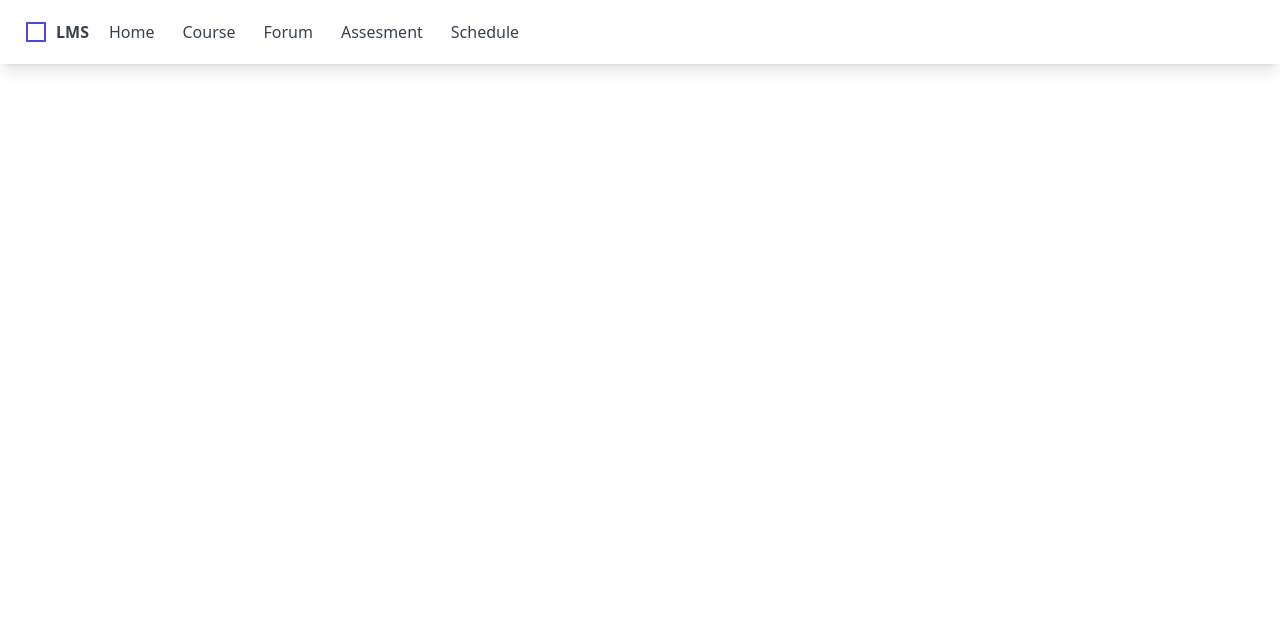
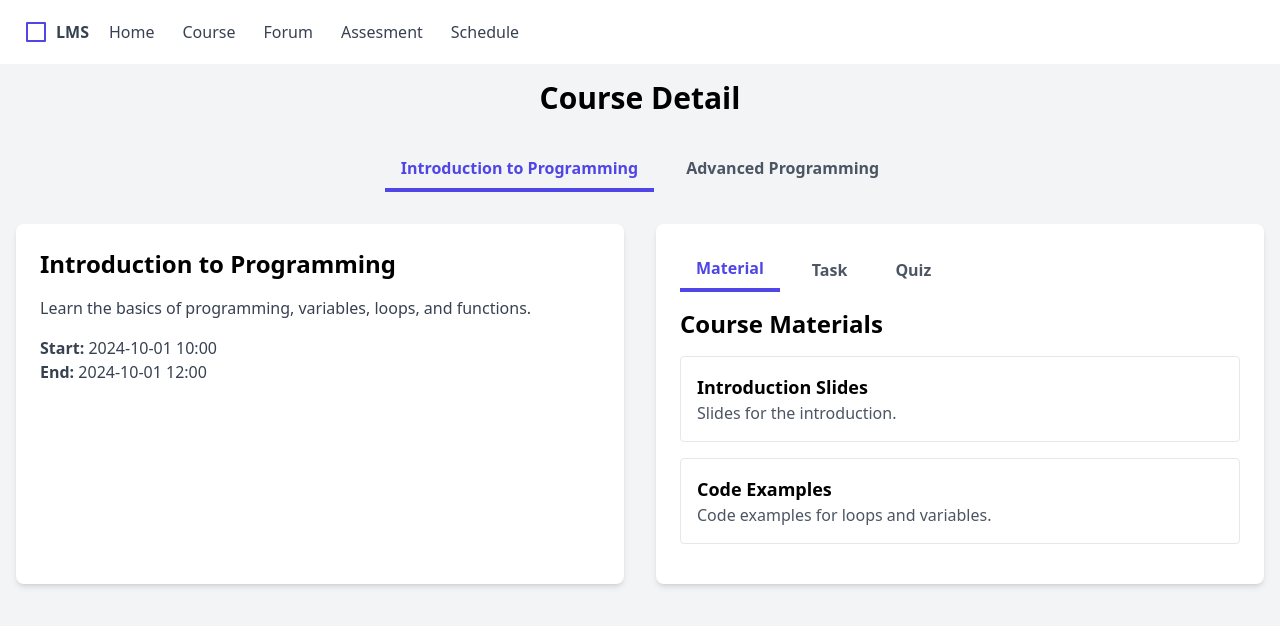
Before and after one commit to BryanJanuardo/LMS-TSX, a React (Vite) app in the folder front-end/LMS/: page /courses/sessions in a window 1280 px wide. Shown: the top 626 px of the page. Built offline with nearby package versions, Linux system fonts and the light colour scheme.

Commit message:
Add Detail Course FE

```diff
--- a/front-end/LMS/src/App.tsx
+++ b/front-end/LMS/src/App.tsx
@@ -3,6 +3,7 @@ import Navbar from './components/Navbar'
 import Dashboard from './pages/Dashboard'
 import FormCourse  from './pages/FormCourse'
 import ListCourses from './pages/ListCourses'
+import CourseSessions from './pages/CourseSessions'
 function App() {
   return (
     <>
@@ -12,6 +13,7 @@ function App() {
           <Route path='/' element={<Dashboard />} />
           <Route path='/courses' element={<ListCourses />} />
           <Route path='/courses/create' element={<FormCourse />} />
+          <Route path='/courses/sessions' element={<CourseSessions />} />
         </Routes>
       </BrowserRouter>
     </>
--- /dev/null
+++ b/front-end/LMS/src/pages/CourseSessions.tsx
@@ -0,0 +1,148 @@
+import React, { useState } from 'react';
+
+interface Session {
+  id: string;
+  name: string;
+  description: string;
+  start: string;
+  end: string;
+  materials: Material[];
+}
+
+interface Material {
+  id: string;
+  title: string;
+  description: string;
+}
+
+const sessions: Session[] = [
+  {
+    id: 'S1',
+    name: 'Introduction to Programming',
+    description: 'Learn the basics of programming, variables, loops, and functions.',
+    start: '2024-10-01 10:00',
+    end: '2024-10-01 12:00',
+    materials: [
+      { id: 'M1', title: 'Introduction Slides', description: 'Slides for the introduction.' },
+      { id: 'M2', title: 'Code Examples', description: 'Code examples for loops and variables.' },
+    ],
+  },
+  {
+    id: 'S2',
+    name: 'Advanced Programming',
+    description: 'Dive deeper into object-oriented programming, classes, and modules.',
+    start: '2024-10-02 10:00',
+    end: '2024-10-02 12:00',
+    materials: [
+      { id: 'M3', title: 'OOP Slides', description: 'Slides for object-oriented programming.' },
+      { id: 'M4', title: 'Project Files', description: 'Example project files for OOP.' },
+    ],
+  },
+];
+
+const CourseSessions: React.FC = () => {
+  const [selectedSession, setSelectedSession] = useState<Session>(sessions[0]);
+  const [activeTab, setActiveTab] = useState('material'); // State to manage active tab in the third navbar
+
+  return (
+    <div className="p-4 bg-gray-100 min-h-screen">
+      <h1 className="text-3xl font-bold mb-8 text-center">Course Detail</h1>
+
+      {/* Session Navbar */}
+      <nav className="flex justify-center mb-8 space-x-4">
+        {sessions.map((session) => (
+          <button
+            key={session.id}
+            onClick={() => setSelectedSession(session)}
+            className={`px-4 py-2 font-semibold border-b-4 ${
+              selectedSession.id === session.id
+                ? 'border-indigo-600 text-indigo-600'
+                : 'border-transparent text-gray-600 hover:text-indigo-600'
+            } transition duration-300`}
+          >
+            {session.name}
+          </button>
+        ))}
+      </nav>
+
+      {/* Content Area */}
+      <div className="grid grid-cols-1 lg:grid-cols-2 gap-8">
+        {/* Left Side: Session Details */}
+        <div className="bg-white p-6 rounded-lg shadow-md">
+          <h2 className="text-2xl font-semibold mb-4">{selectedSession.name}</h2>
+          <p className="mb-4 text-gray-700">{selectedSession.description}</p>
+          <p className="text-gray-700">
+            <strong>Start:</strong> {selectedSession.start}
+          </p>
+          <p className="text-gray-700">
+            <strong>End:</strong> {selectedSession.end}
+          </p>
+        </div>
+
+        {/* Right Side: Course Materials with Third Navbar */}
+        <div className="bg-white p-6 rounded-lg shadow-md">
+          {/* Third Navbar */}
+          <nav className="flex justify-start mb-4 space-x-4">
+            <button
+              className={`px-4 py-2 font-semibold ${
+                activeTab === 'material' ? 'text-indigo-600 border-b-4 border-indigo-600' : 'text-gray-600 hover:text-indigo-600'
+              } transition duration-300`}
+              onClick={() => setActiveTab('material')}
+            >
+              Material
+            </button>
+            <button
+              className={`px-4 py-2 font-semibold ${
+                activeTab === 'task' ? 'text-indigo-600 border-b-4 border-indigo-600' : 'text-gray-600 hover:text-indigo-600'
+              } transition duration-300`}
+              onClick={() => setActiveTab('task')}
+            >
+              Task
+            </button>
+            <button
+              className={`px-4 py-2 font-semibold ${
+                activeTab === 'quiz' ? 'text-indigo-600 border-b-4 border-indigo-600' : 'text-gray-600 hover:text-indigo-600'
+              } transition duration-300`}
+              onClick={() => setActiveTab('quiz')}
+            >
+              Quiz
+            </button>
+          </nav>
+
+          {/* Content based on active tab */}
+          <div>
+            {activeTab === 'material' && (
+              <div>
+                <h2 className="text-2xl font-semibold mb-4">Course Materials</h2>
+                <ul>
+                  {selectedSession.materials.map((material) => (
+                    <li key={material.id} className="mb-4">
+                      <div className="p-4 border rounded hover:shadow-lg transition duration-300 cursor-pointer hover:bg-indigo-50">
+                        <h3 className="text-lg font-semibold">{material.title}</h3>
+                        <p className="text-gray-600">{material.description}</p>
+                      </div>
+                    </li>
+                  ))}
+                </ul>
+              </div>
+            )}
+            {activeTab === 'task' && (
+              <div>
+                <h2 className="text-2xl font-semibold mb-4">Tasks</h2>
+                <p className="text-gray-600">Task content goes here.</p>
+              </div>
+            )}
+            {activeTab === 'quiz' && (
+              <div>
+                <h2 className="text-2xl font-semibold mb-4">Quizzes</h2>
+                <p className="text-gray-600">Quiz content goes here.</p>
+              </div>
+            )}
+          </div>
+        </div>
+      </div>
+    </div>
+  );
+};
+
+export default CourseSessions;
--- a/front-end/LMS/src/pages/Dashboard.tsx
+++ b/front-end/LMS/src/pages/Dashboard.tsx
@@ -5,9 +5,7 @@ const Dashboard = () => {
     <div className="p-4 bg-gray-100 min-h-screen">
       <h1 className="text-3xl font-bold mb-8 text-center animate-fadeIn">LMS Dashboard</h1>
 
-      {/* Grid layout for cards */}
       <div className="grid grid-cols-1 md:grid-cols-2 lg:grid-cols-3 gap-8">
-        {/* User Management */}
         <div className="bg-white p-6 rounded-lg shadow-md hover:shadow-lg transition duration-500 ease-in-out transform hover:-translate-y-2 animate-slideUp">
           <h2 className="text-2xl font-semibold mb-4">User Management</h2>
           <p>Manage students, teachers, and administrators. Assign roles, handle permissions, and oversee profiles.</p>
@@ -16,7 +14,6 @@ const Dashboard = () => {
           </button>
         </div>
 
-        {/* Course Management */}
         <div className="bg-white p-6 rounded-lg shadow-md hover:shadow-lg transition duration-500 ease-in-out transform hover:-translate-y-2 animate-slideUp">
           <h2 className="text-2xl font-semibold mb-4">Course Management</h2>
           <p>Create, edit, and delete courses. Manage course content and assignments for students.</p>
@@ -25,7 +22,6 @@ const Dashboard = () => {
           </button>
         </div>
 
-        {/* Session Management */}
         <div className="bg-white p-6 rounded-lg shadow-md hover:shadow-lg transition duration-500 ease-in-out transform hover:-translate-y-2 animate-slideUp">
           <h2 className="text-2xl font-semibold mb-4">Session Management</h2>
           <p>Schedule and manage sessions for your courses. Create lesson plans and upload resources.</p>
@@ -34,7 +30,6 @@ const Dashboard = () => {
           </button>
         </div>
 
-        {/* Forum Management */}
         <div className="bg-white p-6 rounded-lg shadow-md hover:shadow-lg transition duration-500 ease-in-out transform hover:-translate-y-2 animate-slideUp">
           <h2 className="text-2xl font-semibold mb-4">Forum Management</h2>
           <p>Oversee course discussions, moderate content, and encourage student participation.</p>
@@ -43,21 +38,11 @@ const Dashboard = () => {
           </button>
         </div>
 
-        {/* Progress Tracking */}
         <div className="bg-white p-6 rounded-lg shadow-md hover:shadow-lg transition duration-500 ease-in-out transform hover:-translate-y-2 animate-slideUp">
           <h2 className="text-2xl font-semibold mb-4">Progress Tracking</h2>
           <p>Track student progress across courses. View grades, attendance, and course completion.</p>
           <button className="mt-4 bg-indigo-600 text-white px-4 py-2 rounded hover:bg-indigo-700 transform hover:scale-105 transition duration-300 ease-in-out">
             View Progress
-          </button>
-        </div>
-
-        {/* Reports */}
-        <div className="bg-white p-6 rounded-lg shadow-md hover:shadow-lg transition duration-500 ease-in-out transform hover:-translate-y-2 animate-slideUp">
-          <h2 className="text-2xl font-semibold mb-4">Reports</h2>
-          <p>Generate reports on student performance, enrollment statistics, and course effectiveness.</p>
-          <button className="mt-4 bg-indigo-600 text-white px-4 py-2 rounded hover:bg-indigo-700 transform hover:scale-105 transition duration-300 ease-in-out">
-            View Reports
           </button>
         </div>
       </div>
--- a/front-end/LMS/src/pages/ListCourses.tsx
+++ b/front-end/LMS/src/pages/ListCourses.tsx
@@ -37,6 +37,7 @@ const ListCourses = () => {
       ) : (
         <div className="grid grid-cols-1 md:grid-cols-2 lg:grid-cols-3 gap-8">
           {courses.map((course) => (
+            <a href="/courses/sessions">
               <div
                 key={course._id}
                 className="bg-white p-6 rounded-lg shadow-md hover:shadow-lg transition duration-500 ease-in-out transform hover:-translate-y-2 cursor-pointer animate-slideUp"
@@ -47,6 +48,7 @@ const ListCourses = () => {
                 <br />
                 <p className='opacity-60'>-View Details-</p>
               </div>
+            </a>
           ))}
         </div>
       )}
```
Also changed, not shown: 2 other files (tests, documents, lock files or other folders). Lines whose indentation alone changed are shown as unchanged.
